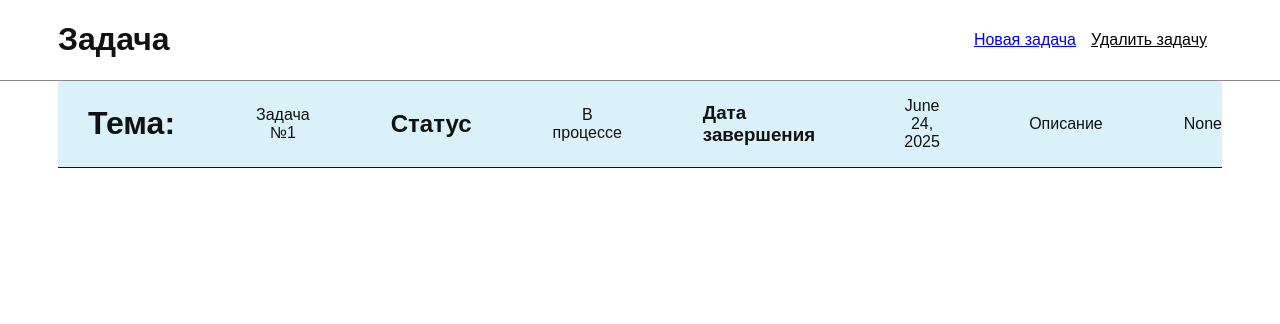
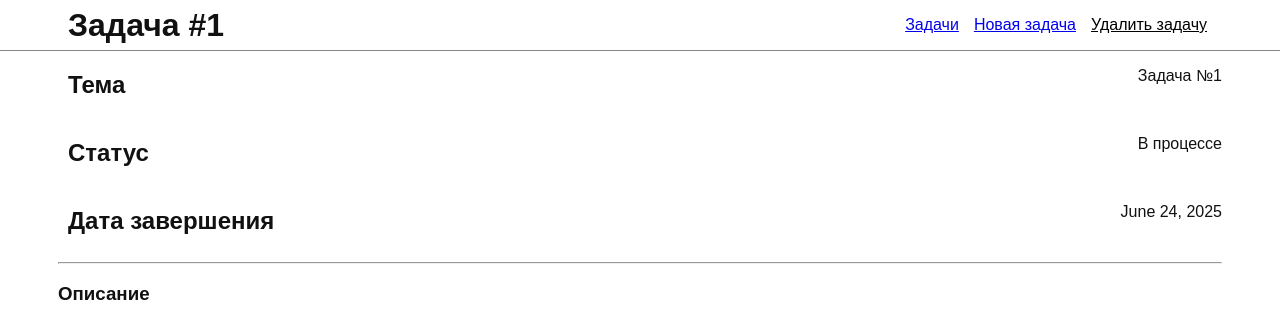
Before and after one commit to Anarbek-U/homework_52_Anarbek_Urazaliev, a Django app: page /detail-task/1/ in a window 1280 px wide. Shown: the top 324 px of the page. Run offline with Django 5.2, Linux system fonts and the light colour scheme; data comes from the database, SQL or seed files in the repository.

Commit message:
Верстка страницу детального просмотра, добавление шапку на главной странице, добавление стилей и добавление в функцию detail_task логику task_num чтобы при детальном просмотре отображался номер задачи а не id

```diff
--- a/source/webapp/static/css/style.css
+++ b/source/webapp/static/css/style.css
@@ -13,12 +13,14 @@ body {
 
 .h-block {
     margin-right: auto;
+    margin-left: 10px;
 }
 
 .hblock {
     display: flex;
     justify-content: space-between;
     align-items: center;
+    height: 50px;
 }
 
 .header {
@@ -36,8 +38,9 @@ body {
 .nav-block {
     background-color: darkgrey;
     display: flex;
-    gap: 87px;
-    padding-left: 132px;
+    justify-content: space-between;
+    gap: 67px;
+    padding-left: 143px;
 }
 
 .id-main{
@@ -53,8 +56,8 @@ body {
 .main-block {
 display: flex;
 align-items: center;
-gap: 81px;
-padding-left: 30px;
+gap: 101px;
+padding-left: 25px;
 background-color: rgba(72, 184, 223, 0.2);
 border-bottom: solid 1px #111111;
 }
@@ -90,3 +93,11 @@ border-bottom: solid 1px #111111;
     padding: 0 15px;
     font: inherit;
 }
+
+.d-block {
+    text-align: center;
+}
+
+.home-tasks {
+    padding-right: 15px;
+}
--- a/source/webapp/templates/detailed_task.html
+++ b/source/webapp/templates/detailed_task.html
@@ -6,23 +6,29 @@
 <header class="header">
     <div class="container">
         <div class="hblock">
-            <h1 class="h-block">Задача</h1>
+            <h1 class="h-block">Задача #{{ task_num }}</h1>
+            <a href="{% url 'index' %}" class="home-tasks">Задачи</a>
             <a href="{% url 'create_task' %}">Новая задача</a>
                 <input type="submit" value="Удалить задачу" class="button-link">
         </div>
     </div>
 </header>
 <div class="container">
-    <div class="main-block">
-            <h1>Тема:</h1>
-            <p class="title-main">{{ task.description }}</p>
-            <h2>Статус</h2>
-            <p class="title-main">{{ task.get_status_display}}</p>
-            <h3>Дата завершения</h3>
-            <p class="title-main">{{ task.created_at }}</p>
-            <p>Описание</p>
+    <div class="form-block">
+        <h2 class="h-block">Тема</h2>
+        <p class="d-block">{{ task.description }}</p>
+       </div>
+    <div class="form-block">
+        <h2 class="h-block">Статус</h2>
+        <p class="d-block">{{ task.get_status_display}}</p>
+        </div>
+    <div class="form-block">
+        <h2 class="h-block">Дата завершения</h2>
+        <p class="d-block">{{ task.created_at }}</p>
+        </div><hr/>
+            <h3>Описание</h3>
             <p>{{ task.more_detailed }}</p>
-    </div>
+
 
 </div>
 </form>
--- a/source/webapp/views.py
+++ b/source/webapp/views.py
@@ -28,8 +28,10 @@ def create_task(request):
 
 def detail_task(request, pk):
     task = get_object_or_404(Task, pk=pk)
+    all_tasks = Task.objects.order_by('-created_at')
+    task_num = list(all_tasks).index(task) + 1
     if request.method == "POST":
         task.delete()
         return redirect('index')
     else:
-        return render(request, 'detailed_task.html', {"task": task})
+        return render(request, 'detailed_task.html', {"task": task, "task_num": task_num})
```
Also changed, not shown: source/webapp/templates/index.html (+9 -4 lines).
